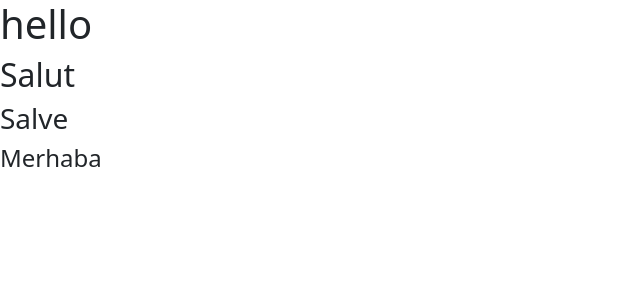
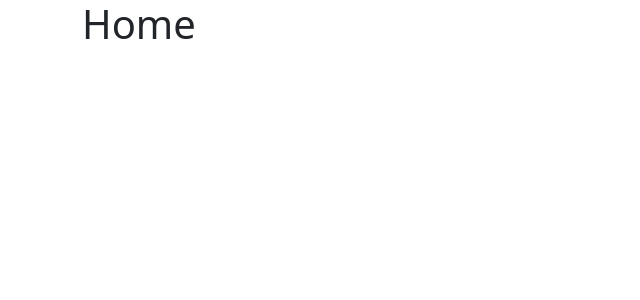
Before and after one commit to ilaydaozdemir/TypeScriptReact-ShoppingCard, a React (Vite) app: page / in a window 1280 px wide. Shown: the top 300 px of the page, without its empty margins (0-640 px from the left). Built offline with nearby package versions, Linux system fonts and the light colour scheme.

Commit message:
Add routes

```diff
--- a/src/App.tsx
+++ b/src/App.tsx
@@ -1,11 +1,18 @@
+import { Container } from "react-bootstrap";
+import { Routes, Route } from "react-router-dom";
+import Home from "./pages/Home";
+import Store from "./pages/Store";
+import About from "./pages/About";
+
 function App() {
   return (
-    <>
-      <h1>hello</h1>
-      <h2>Salut</h2>
-      <h3>Salve</h3>
-      <h4>Merhaba</h4>
-    </>
+    <Container>
+      <Routes>
+        <Route path="/" element={<Home />} />
+        <Route path="/store" element={<Store />} />
+        <Route path="/about" element={<About />} />
+      </Routes>
+    </Container>
   );
 }
 
--- a/src/main.tsx
+++ b/src/main.tsx
@@ -2,9 +2,12 @@
 import ReactDOM from "react-dom/client";
 import App from "./App.tsx";
 import "bootstrap/dist/css/bootstrap.min.css";
+import { BrowserRouter } from "react-router-dom";
 
 ReactDOM.createRoot(document.getElementById("root")!).render(
   <React.StrictMode>
-    <App />
+    <BrowserRouter>
+      <App />
+    </BrowserRouter>
   </React.StrictMode>
 );
```
